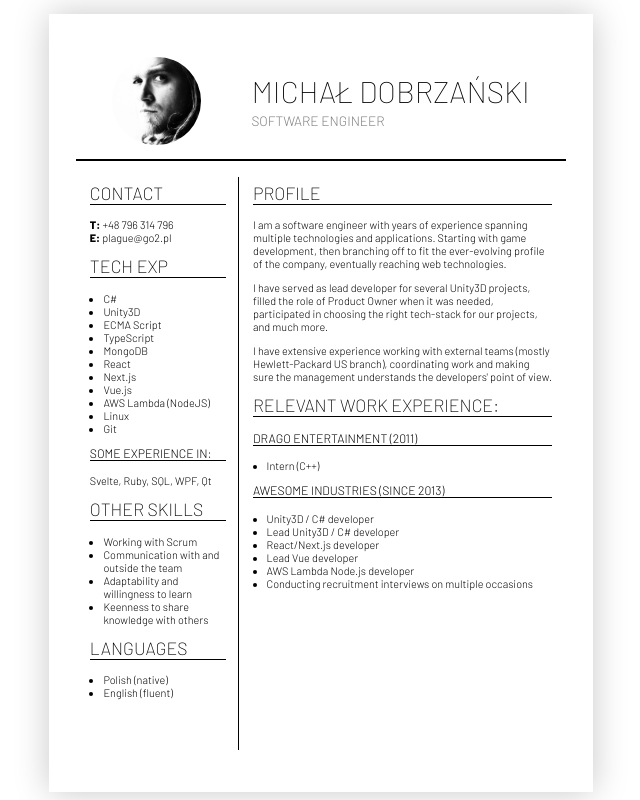
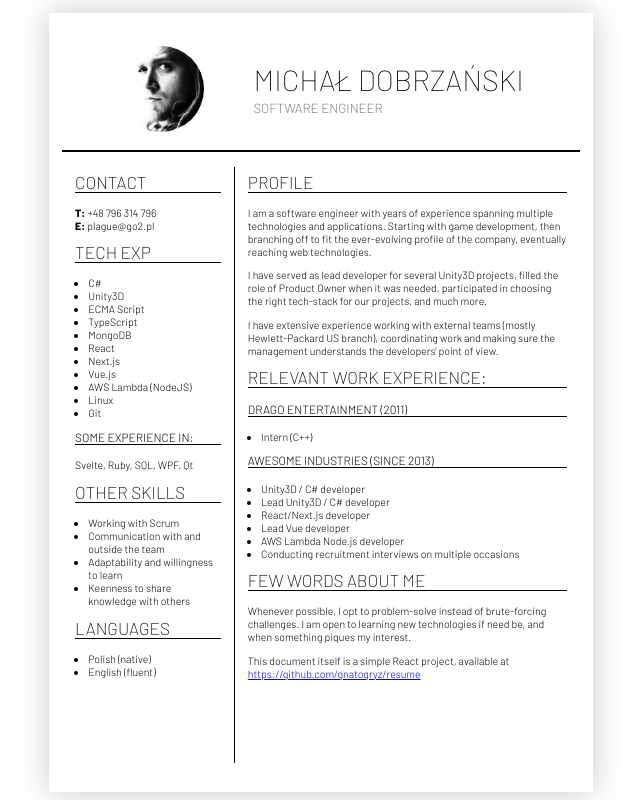
Before and after one commit to gnatogryz/resume, a React (Create React App) app: page / in a window 1280 px wide. Shown: the whole page, without its empty margins (319-959 px from the left). Built offline with nearby package versions, Linux system fonts and the light colour scheme.

Commit message:
style adjustments and some extra flavour text

```diff
--- a/public/main.md
+++ b/public/main.md
@@ -19,3 +19,9 @@ coordinating work and making sure the management understands the developers' poi
 - Lead Vue developer
 - AWS Lambda Node.js developer
 - Conducting recruitment interviews on multiple occasions
+
+# Few words about me
+Whenever possible, I opt to problem-solve instead of brute-forcing challenges.
+I am open to learning new technologies if need be, and when something piques my interest.
+
+This document itself is a simple React project, available at [https://github.com/gnatogryz/resume](https://github.com/gnatogryz/resume)
--- a/src/Resume.scss
+++ b/src/Resume.scss
@@ -29,7 +29,7 @@
 		box-shadow: #c8c8c8 0em 0em 3em;
 
 		margin: 1rem 0;
-		padding: 2rem;
+		padding: 1rem;
 		box-sizing: border-box;
 
 		@media only screen and (max-width: 768px) {
--- a/src/index.scss
+++ b/src/index.scss
@@ -1,7 +1,7 @@
 @import url('https://fonts.googleapis.com/css2?family=Barlow:wght@100;200;300;400;500;800&display=swap');
 
 :root {
-	font-size: 1.7vh;
+	font-size: 1.65vh;
 }
 
 body {
```
